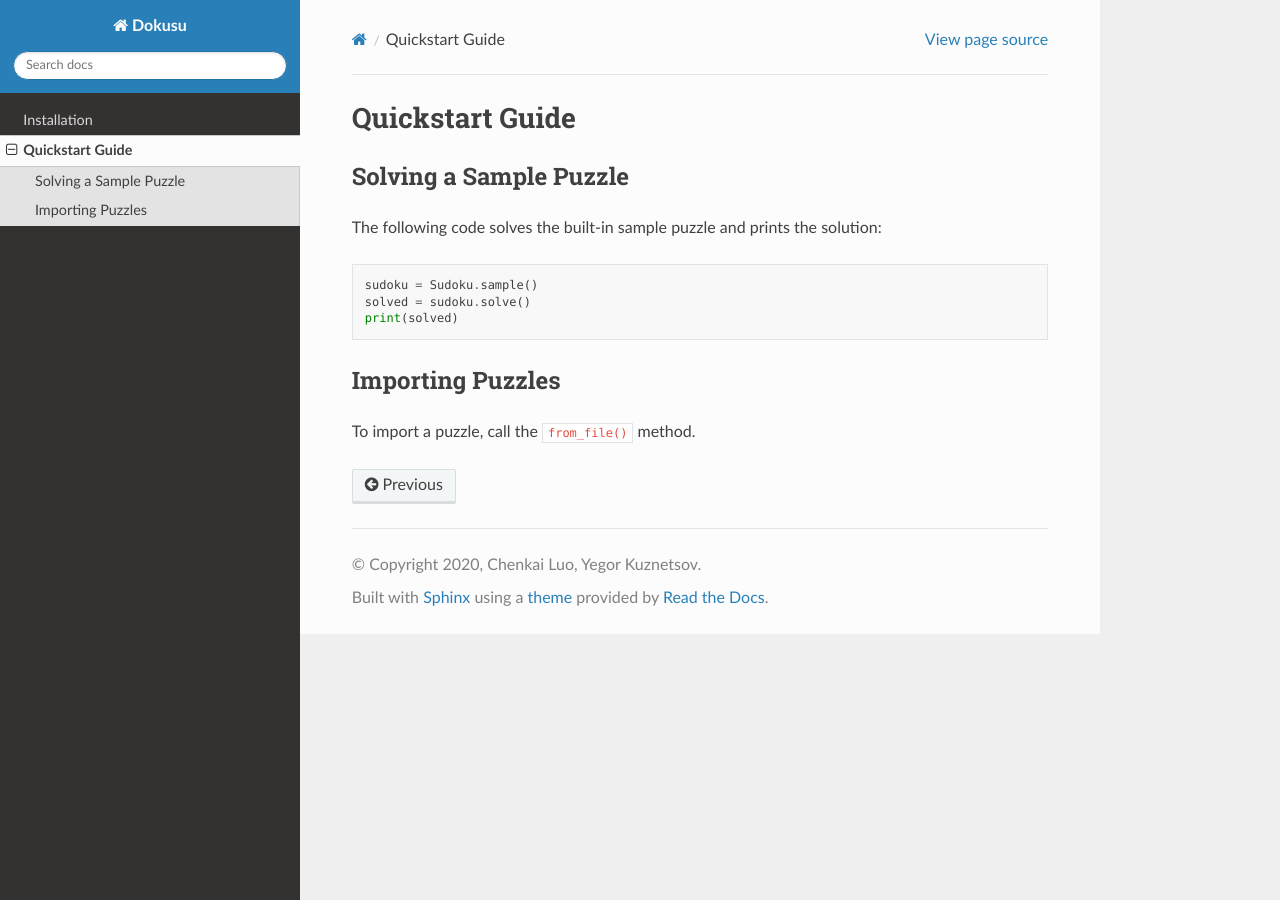
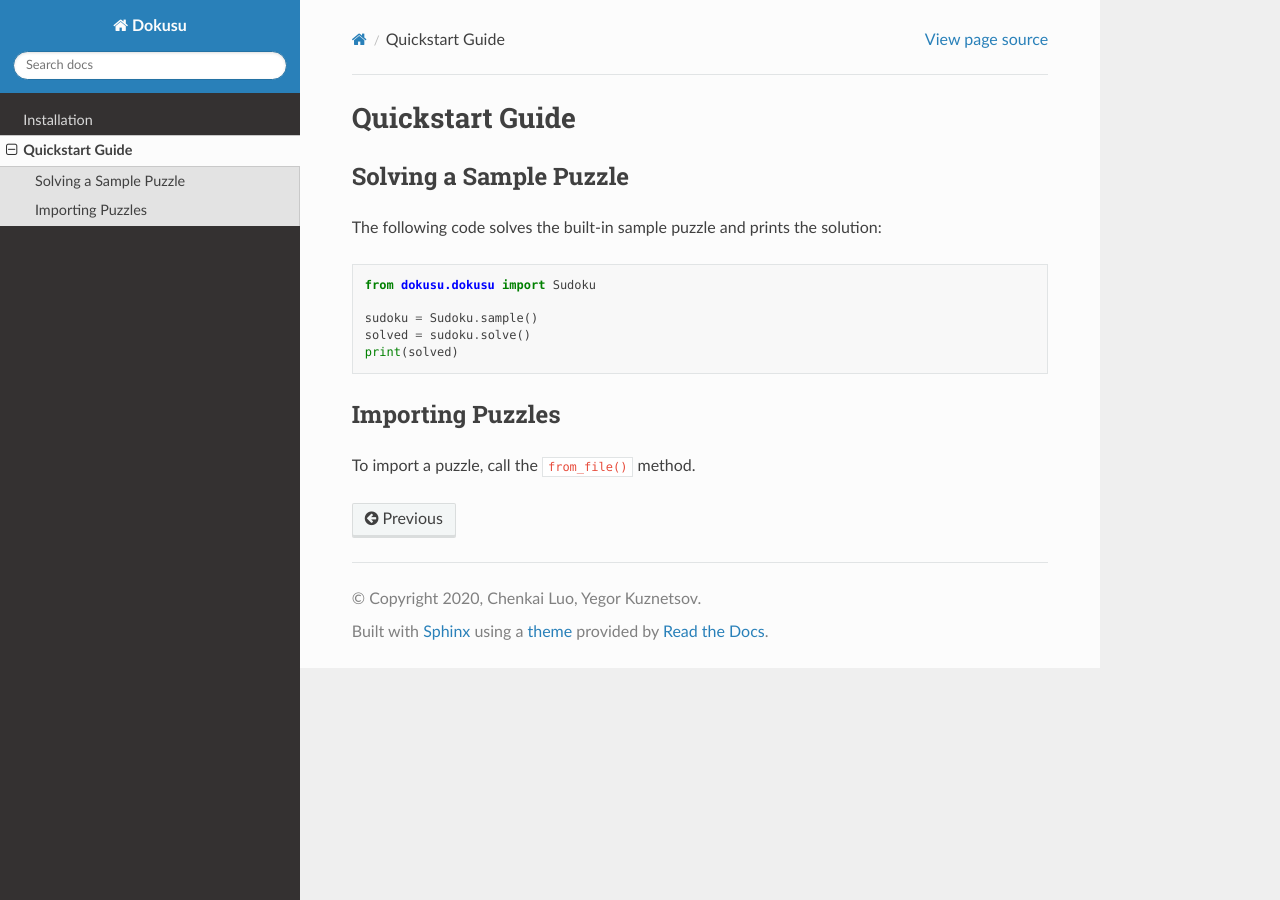
Before and after one commit to Chenkail/Dokusu, a Sphinx documentation site: the page built from docs/source/quickstart.rst, in a window 1280 px wide. Built offline with Sphinx 7.4.7 and the Read the Docs theme 2.0.0, drawn with Linux system fonts in a browser that asks for light colours.

```diff
--- a/docs/source/conf.py
+++ b/docs/source/conf.py
@@ -53,7 +53,7 @@ html_theme = "sphinx_rtd_theme"
 # Add any paths that contain custom static files (such as style sheets) here,
 # relative to this directory. They are copied after the builtin static files,
 # so a file named "default.css" will overwrite the builtin "default.css".
-html_static_path = ['_static']
+html_static_path = []
 
 
 # Set master doc so readthedocs build doesn't fail
--- a/docs/source/quickstart.rst
+++ b/docs/source/quickstart.rst
@@ -9,6 +9,8 @@ The following code solves the built-in sample puzzle and prints the solution:
 
 .. code:: python
 
+    from dokusu.dokusu import Sudoku
+
     sudoku = Sudoku.sample()
     solved = sudoku.solve()
     print(solved)
```
Also changed, not shown: 1 other file.
